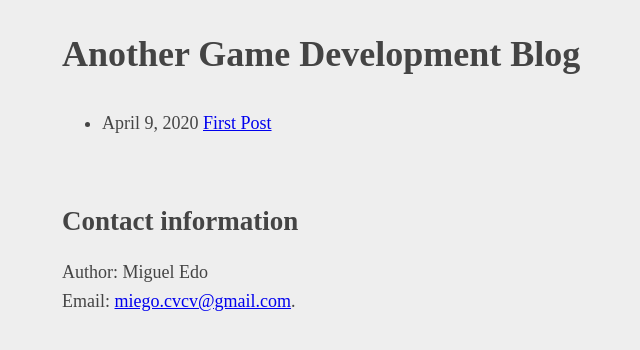
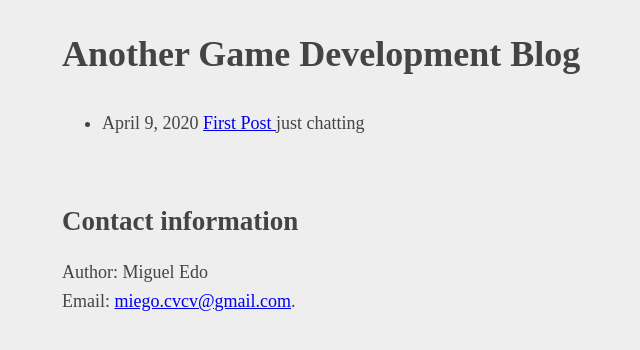
Before and after one commit to edoelas/agdb, a Jekyll site: the page built from index.html, in a window 1280 px wide. Shown: the top 350 px of the page, without its empty margins (253-893 px from the left). Built offline with Jekyll 4.4.1, drawn with Linux system fonts in a browser that asks for light colours.

Commit message:
add tags

```diff
--- a/_posts/2020-04-9-First-Post.md
+++ b/_posts/2020-04-9-First-Post.md
@@ -1,6 +1,7 @@
 ---
 layout: post
 title: First Post
+tags: just chatting
 typora-root-url: ../..
 ---
 
--- a/index.html
+++ b/index.html
@@ -14,6 +14,9 @@ title: Another Game Development Blog
         <a href="{{ site.baseurl }}{{ post.url }}">
           {{ post.title }}
         </a>
+        {% for tag in post.tags %}
+        {{tag}}
+        {% endfor %}
       </li>
       {% endfor %}
     </ul>
```
